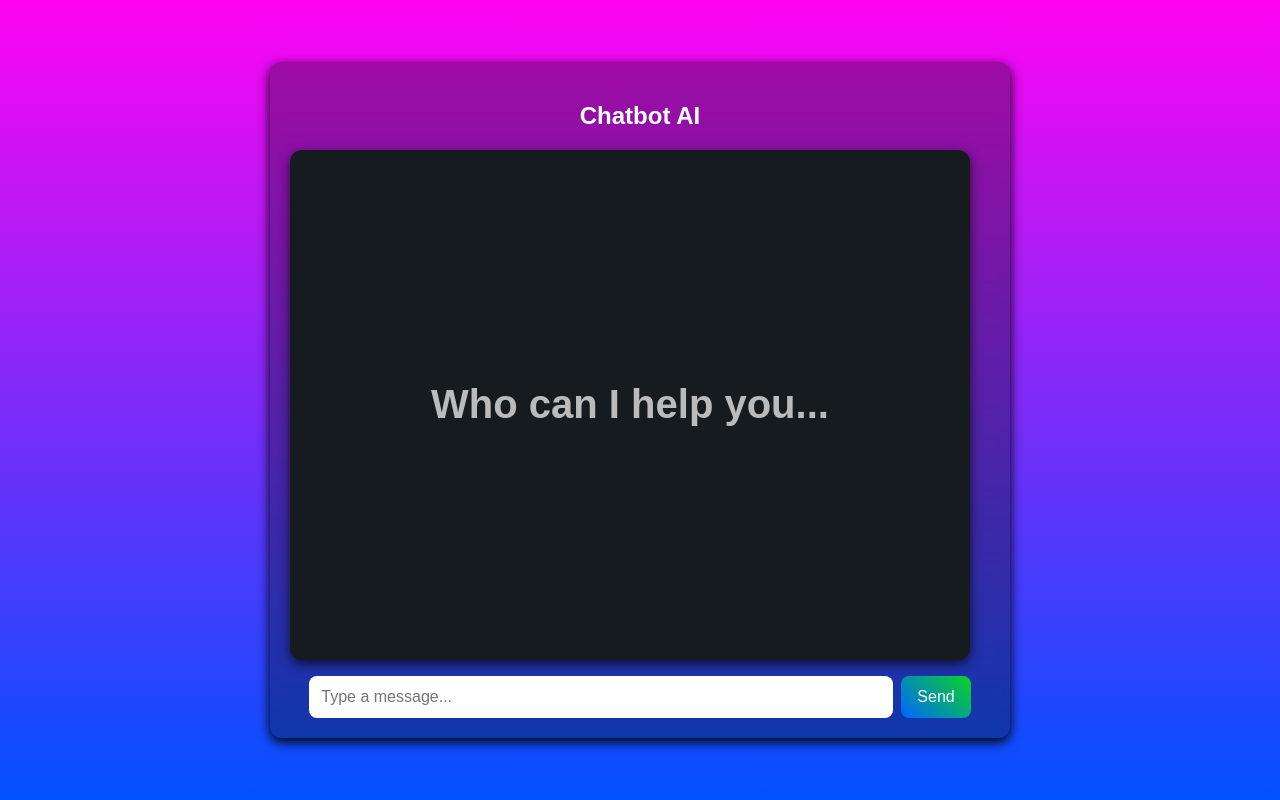
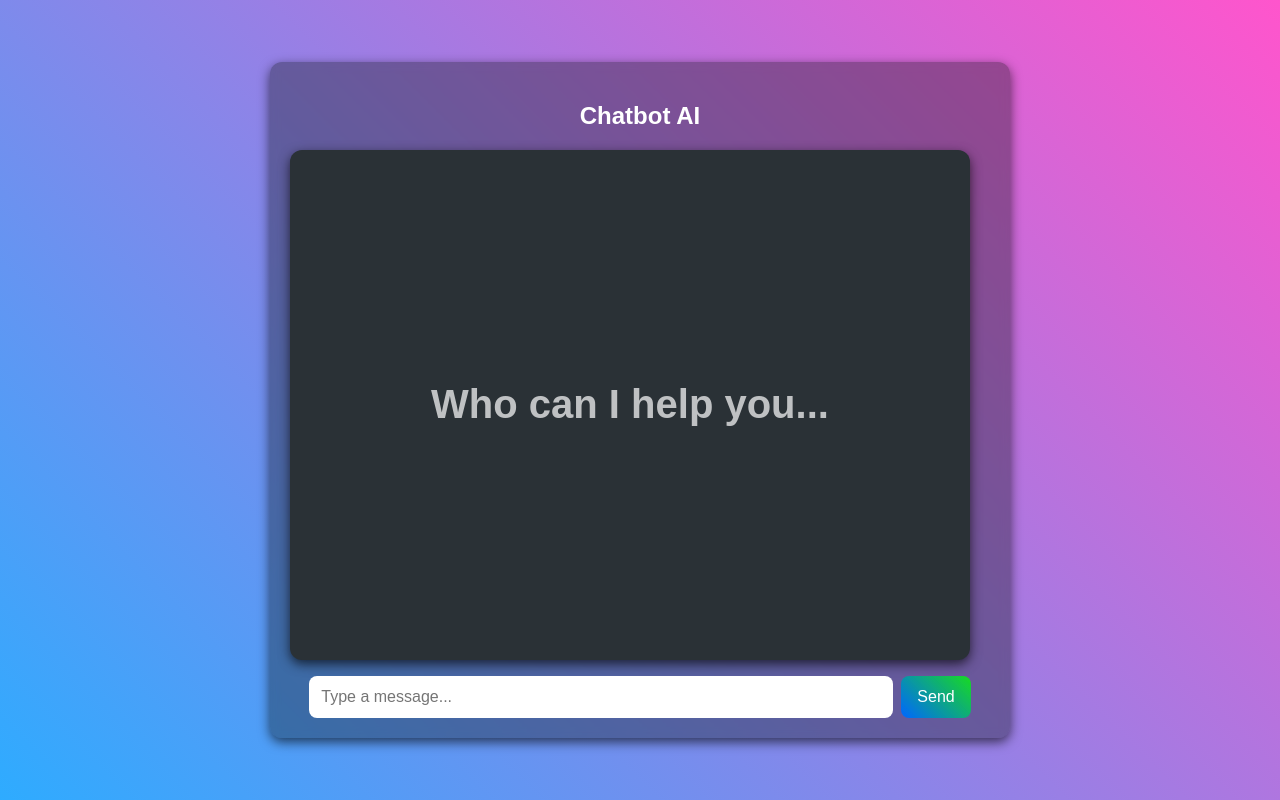
Before and after one commit to adityakesarwani10/Ai, a website: page index.html in a window 1280 px wide. Drawn offline with Linux system fonts and the light colour scheme.

Commit message:
Update UI

```diff
--- a/style.css
+++ b/style.css
@@ -1,7 +1,7 @@
 /* General Styles */
 body {
     font-family: 'Poppins', sans-serif;
-    background: linear-gradient(180deg, #ff04f2 0%, #0051ff 100%);
+    background: linear-gradient(-135deg,rgba(255, 4, 180, 0.68) 0%,rgba(0, 153, 255, 0.82) 100%);
     color: #fff;
     margin: 0;
     padding: 0;
@@ -20,7 +20,7 @@ body {
     padding: 20px;
     border-radius: 12px;
     backdrop-filter: blur(5px);
-    box-shadow: 0px 4px 12px rgb(0, 0, 0);
+    box-shadow: 0px 4px 12px rgba(0, 0, 0, 0.637);
     text-align: center;
 }
 
@@ -85,7 +85,7 @@ button:hover {
     max-width: 650px;
     height: 60vh;
     overflow-y: auto;
-    background: #161B1F;
+    background: #2a3136;
     border-radius: 12px;
     padding: 15px;
     margin-top: 20px;
```
